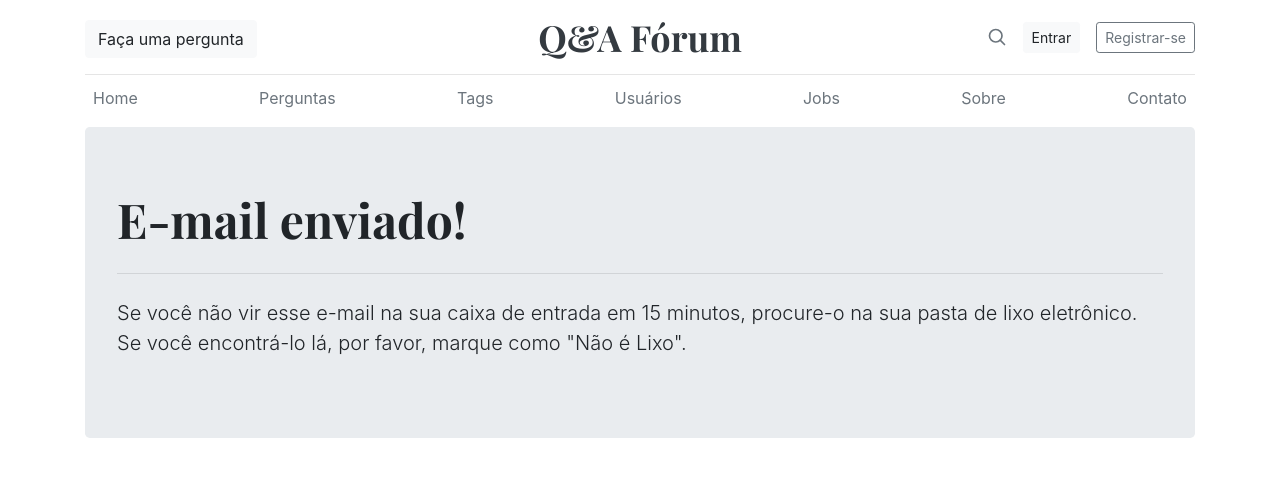
After one commit to renato-lopes/engenharia-de-software, a Django app: page /password-reset/done/ in a window 1280 px wide. The commit adds this page. Shown: the top 477 px of the page. Run offline with Django 3.2, Linux system fonts and the light colour scheme; parts of the project's set-up code (start-up, migrations or seed data) failed here and were passed over; some libraries are stand-ins or nearby versions.

Commit message:
add pass reset done page

```diff
--- /dev/null
+++ b/qa/users/templates/users/password_reset_done.html
@@ -0,0 +1,14 @@
+{% extends "forum/base.html" %}
+{% block content %}
+<div class='container'>
+    {%  include "forum/header.html" %}
+
+    <div class="jumbotron">
+        <h1 class="display-4">E-mail enviado!</h1>
+        <hr class="my-4">
+        <p class="lead">Se você não vir esse e-mail na sua caixa de entrada em 15 minutos, procure-o na sua pasta de lixo eletrônico.
+            Se você encontrá-lo lá, por favor, marque como "Não é Lixo".</p>
+    </div>
+
+</div>
+{% endblock content %}
--- a/qa/users/urls.py
+++ b/qa/users/urls.py
@@ -7,4 +7,5 @@ urlpatterns = [
     path('login/', auth_views.LoginView.as_view(template_name='users/login.html'), name='login'),
     path('register/', views.register, name='register'),
     path('password_reset/', auth_views.PasswordResetView.as_view(template_name='users/password_reset.html'), name='password_reset'),
+    path('password-reset/done/', auth_views.PasswordResetDoneView.as_view(template_name='users/password_reset_done.html'), name='password_reset_done'),
 ]
```
Also changed, not shown: qa/users/templates/users/login.html (+11 -9 lines), qa/users/templates/users/password_reset.html (+15 -14 lines), qa/users/templates/users/register.html (+5 -5 lines).
